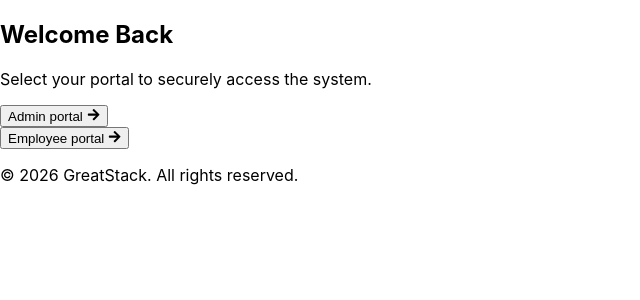
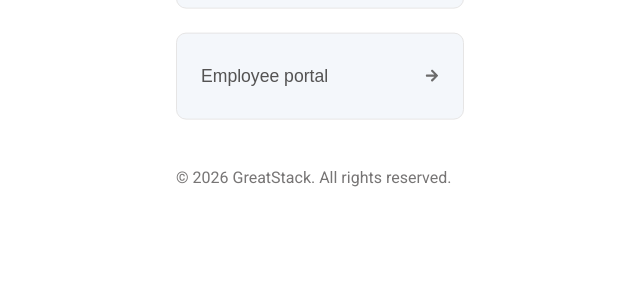
Before and after one commit to Saman128/Employee_management_system, a React (Create React App) app in the folder frontend/: page / in a window 1280 px wide. Shown: the top 300 px of the page, without its empty margins (0-640 px from the left). Built offline with nearby package versions, Linux system fonts and the light colour scheme; a web font is replaced by a local one.

Commit message:
feat: update App component structure and add routing

```diff
--- a/frontend/src/App.js
+++ b/frontend/src/App.js
@@ -1,12 +1,19 @@
-import React from 'react'
-import {Welcome, Admin, Employee} from './Login/signin'
+import React from 'react';
+import { BrowserRouter, Routes, Route } from 'react-router-dom';
+import { Welcome, Admin, Employee } from './Login/signin';
+import './App.css';
+import './Login/style.css';
+
 const App = () => {
-
   return (
-    <div>
-      <Welcome />
-    </div>
-  )
+    <BrowserRouter>
+      <Routes>
+        <Route path="/" element={<Welcome />} />
+        <Route path="/admin" element={<Admin />} />
+        <Route path="/employee" element={<Employee />} />
+      </Routes>
+    </BrowserRouter>
+  );
 }
 
-export default App
+export default App;
--- a/frontend/src/index.js
+++ b/frontend/src/index.js
@@ -1,6 +1,8 @@
 import React from 'react';
 import ReactDOM from 'react-dom/client';
 import './index.css';
+import './App.css';
+import './Login/style.css';
 import App from './App';
 import reportWebVitals from './reportWebVitals';
 
```
Also changed, not shown: 1 other file (tests, documents, lock files or other folders).
